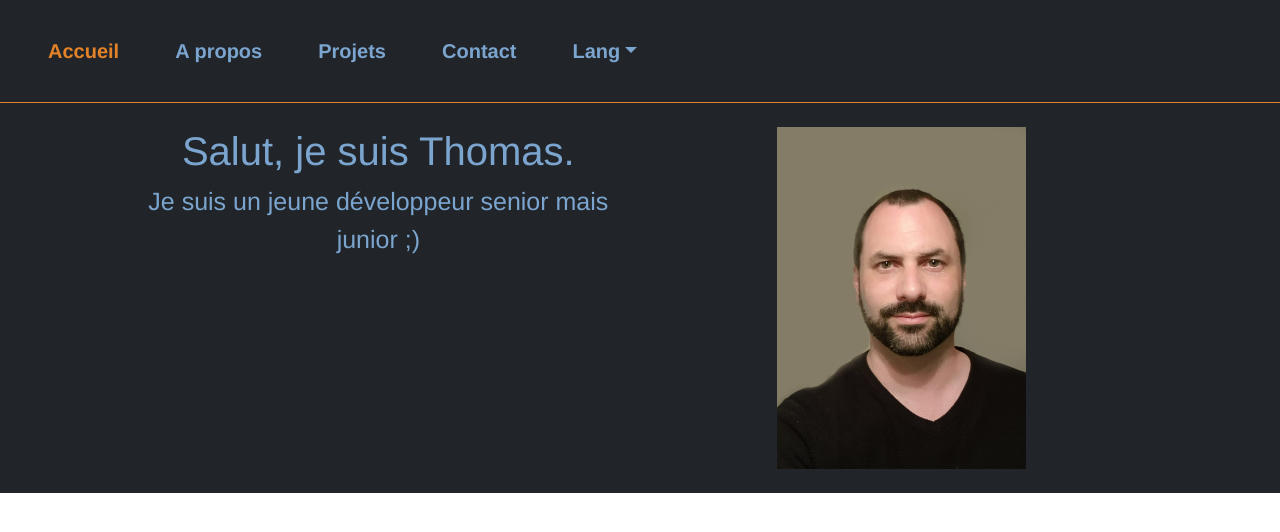
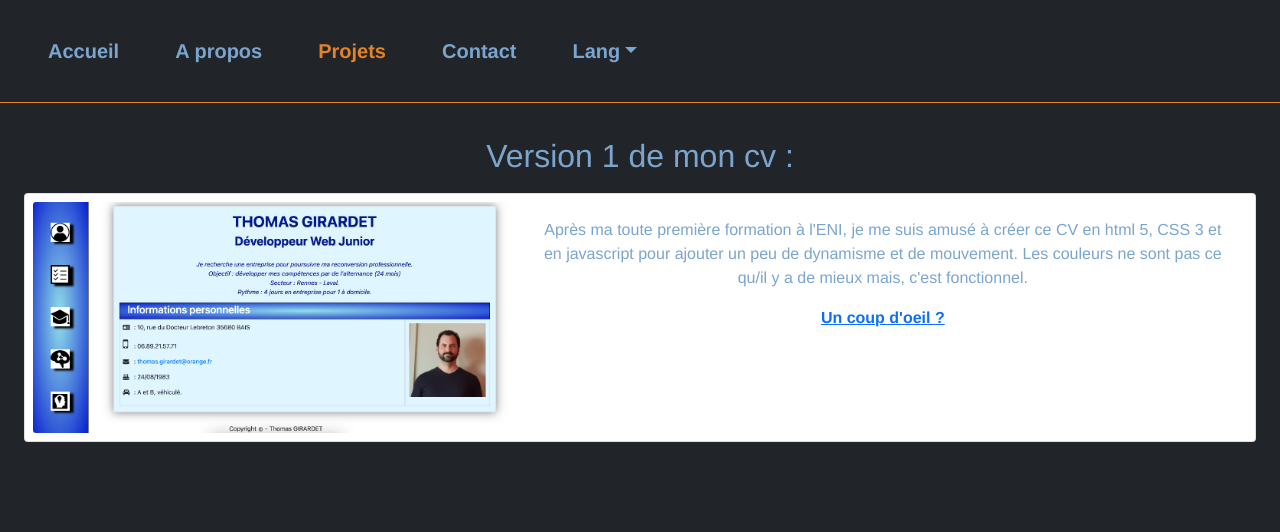
Before and after one commit to TomGiDev/portfolio, a Vue app: page /#/work in a window 1280 px wide. Before the commit this address led to /#/. Shown: the top 532 px of the page. Built offline with nearby package versions, Linux system fonts and the light colour scheme; what vue-flag-icon would draw is missing.

Commit message:
modif page and add content

```diff
--- a/public/index.html
+++ b/public/index.html
@@ -7,7 +7,7 @@
     <link rel="icon" href="<%= BASE_URL %>favicon.ico">
     <title><%= htmlWebpackPlugin.options.title %></title>
   </head>
-  <body>
+  <body class="bg-dark">
     <noscript>
       <strong>We're sorry but <%= htmlWebpackPlugin.options.title %> doesn't work properly without JavaScript enabled. Please enable it to continue.</strong>
     </noscript>
--- a/src/App.vue
+++ b/src/App.vue
@@ -16,6 +16,7 @@ import TopNavbar from "@/components/TopNavbar.vue";
 </script>
 
 <style>
+
 #app {
   font-family: Avenir, Helvetica, Arial, sans-serif;
   -webkit-font-smoothing: antialiased;
@@ -23,6 +24,7 @@ import TopNavbar from "@/components/TopNavbar.vue";
   margin-top: 0px;
   text-align: center;
   color: #7ba5cf;
+  background-color: grayscale;
 }
 
 #nav {
--- a/src/components/TopNavbar.vue
+++ b/src/components/TopNavbar.vue
@@ -5,17 +5,23 @@
 
       <b-collapse id="nav-collapse" is-nav>
         <b-navbar-nav>
-          <b-nav-item to="/">{{ $t('navHome') }}</b-nav-item>
-          <b-nav-item to="/about">{{ $t('navAbout') }}</b-nav-item>
-          <b-nav-item to="/work">{{ $t('navWork') }}</b-nav-item>
-          <b-nav-item to="/contact">{{ $t('navContact') }}</b-nav-item>
+          <b-nav-item to="/">{{ $t("navHome") }}</b-nav-item>
+          <b-nav-item to="/about">{{ $t("navAbout") }}</b-nav-item>
+          <b-nav-item to="/work">{{ $t("navWork") }}</b-nav-item>
+          <b-nav-item to="/contact">{{ $t("navContact") }}</b-nav-item>
         </b-navbar-nav>
 
         <!-- Right aligned nav items -->
         <b-navbar-nav class="ml-auto">
-        <b-nav-item-dropdown text="Lang" right>
-            <b-dropdown-item v-for="entry in languages" :key="entry.title" @click="changeLocale(entry.language)">
-              <flag :iso="entry.flag" v-bind:squared=false /> {{ entry.title }}
+          <b-nav-item-dropdown text="Lang">
+            <b-dropdown-item
+              v-for="entry in languages"
+              :key="entry.title"
+              @click="changeLocale(entry.language)"
+              class="button"
+            >
+              <flag :iso="entry.flag" v-bind:squared="false" />
+              {{ entry.title }}
             </b-dropdown-item>
           </b-nav-item-dropdown>
         </b-navbar-nav>
@@ -25,32 +31,41 @@
 </template>
 
 <script>
-import i18n from '@/plugins/i18n';
+import i18n from "@/plugins/i18n";
 
 export default {
   data() {
-      return {
-        languages: [
-          { flag: 'fr', language: 'fr', title: 'French' },
-          { flag: 'gb', language: 'en', title: 'English' }
-        ]
-      };
-    },
+    return {
+      languages: [
+        { flag: "fr", language: "fr", title: "French" },
+        { flag: "gb", language: "en", title: "English" },
+      ],
+    };
+  },
   methods: {
     changeLocale(locale) {
-        i18n.locale = locale;
-    }
-  }
-}
+      i18n.locale = locale;
+    },
+  },
+};
 </script>
 
 <style>
+.button {
+  padding: 2px;
+  border: 1px solid #e28229;
+  font-size: 15px;
+  margin: 0px;
+  position: left;
+  background-color: rgb(211, 208, 208);
+}
 
-button {
-    padding: 10px;
-    border: 1px solid green;
-    font-size: 18px;
-    margin: 5px;
+.dropdown-menu.show {
+  padding: 0px;
+}
+
+#nav a.dropdown-item {
+  margin: 0px;
 }
 
 </style>
--- a/src/plugins/i18n.js
+++ b/src/plugins/i18n.js
@@ -12,7 +12,9 @@ const messages = {
       navContact: 'Contact',
       // Components
       titleHomeH1:'Salut, je suis Thomas.',
-      textHome:'Je suis un jeune développeur senior mais junior ;)',
+      textHomeP1:'Je suis un jeune développeur senior mais junior ;)',
+      textHomeP2:'J\'ai entamé ma reconversion en juin 2019 pour me tourner vers le développement web via la formation de l\'ENI. Depuis lors, j\'ai pu monter en compétence à l\'aide de tutoriels/formations disponibles sur le web.',
+      textHomeP3:'Aujourd\'hui, je me suis tourné vers le front-end et l\'expérience utilisateur en me concentrant sur le framework vue.js 2.',
       titleAboutH1: 'Je crée de la valeur par la conception et, par la prise en compte de l\'experience utilisateur.',
       textAbout:'',
       titleWorkH1: 'Version 1 de mon cv :',
@@ -36,7 +38,9 @@ const messages = {
       navContact: 'Contact',
       // Components
       titleHomeH1:'Hi, I\'m Thomas',
-      textHome:'',
+      textHomeP1:'I am a young senior developer but junior ;)',
+      textHomeP2: 'I started my retraining in June 2019 to turn to web development via the ENI training. Since then, I have been able to improve my skills with the help of tutorials / training available on the web.',
+      textHomeP3: 'Today I turned to the front-end and user experience focusing on the vue.js 2 framework.',
       titleAboutH1: 'I create value by design and, by taking into account the user experience.',
       textAbout:'',
       titleWorkH1: 'Version 1 of my cvm',
--- a/src/views/About.vue
+++ b/src/views/About.vue
@@ -1,10 +1,9 @@
 <template>
   <div class="about">
     <b-container fluid class="p-4 bg-dark">
-      <b-row>
-        <b-col cols="1"></b-col>
-        <b-col cols="5">
-          <h1>{{ $t('titleAboutH1') }}</h1>
+      <b-row align-v="center" cols="1" cols-sm="2">
+        <b-col cols="7">
+          <h3>{{ $t('titleAboutH1') }}</h3>
           <p>{{ $t('textAbout') }}</p>
         </b-col>
         <b-col cols="5">
@@ -33,4 +32,7 @@ p {
   font-size: 25px;
 }
 
+h4 {
+  font-weight: bold;
+}
 </style>
--- a/src/views/Contact.vue
+++ b/src/views/Contact.vue
@@ -155,10 +155,6 @@
 </script>
 
 <style>
-.input-form {
-  background-color:#777777
-}
-
 .buton {
   width: 80px;
 }
--- a/src/views/Home.vue
+++ b/src/views/Home.vue
@@ -1,14 +1,15 @@
 <template>
   <div class="home">
     <b-container fluid class="p-4 bg-dark">
-      <b-row>
-        <b-col cols="1"></b-col>
-        <b-col cols="5">
+      <b-row align-v="center" cols="1" cols-sm="2">
+        <b-col cols="7">
           <h1>{{ $t('titleHomeH1') }}</h1>
-          <p>{{ $t('textHome') }}</p>
+          <p class="parag1">{{ $t('textHomeP1') }}</p>
+          <p class="parag2">{{ $t('textHomeP2') }}</p>
+          <p class="parag3">{{ $t('textHomeP3') }}</p>
         </b-col>
         <b-col cols="5">
-          <b-img center :src="require('../assets/profil.jpg')"></b-img>
+          <b-img id="profil-img" :src="require('../assets/profil.jpg')"></b-img>
         </b-col>
       </b-row>
     </b-container>
@@ -25,11 +26,13 @@ export default {
 </script>
 
 <style>
-img {
-	width: 50%;
+#profil-img {
+	margin: 0 auto;
+  width: 60%;
+  position: relative;
 }
 
-p {
+.parag1, .parag2, .parag3  {
   font-size: 25px;
 }
 
--- a/src/views/Work.vue
+++ b/src/views/Work.vue
@@ -1,15 +1,15 @@
 <template>
   <div class="about">
     <b-container fluid class="p-4 bg-dark">
-      <b-row>
-        <b-col cols="1"></b-col>
-        <b-col cols="10">
-          <h1>{{ $t('titleWorkH1') }}</h1>
+      <b-row align-v="center" cols="1">
+        <b-col>
+          <h2>{{ $t('titleWorkH1') }}</h2>
           <b-card
             :img-src="require('@/assets/cv-html.png')"
             img-alt="Card image"
             img-left class="p-2"
             border-variant="grey"
+            padding="5px"
           >
             <b-card-text>
               {{ $t('textWork1') }}
@@ -21,3 +21,19 @@
     </b-container>
   </div>
 </template>
+
+<style>
+
+.card-link {
+  font-weight: bold;
+}
+
+.card-img-left {
+  width: 40%;
+}
+
+h2 {
+  padding: 10px;
+}
+
+</style>
```
Also changed, not shown: 1 other file (tests, documents, lock files or other folders).
